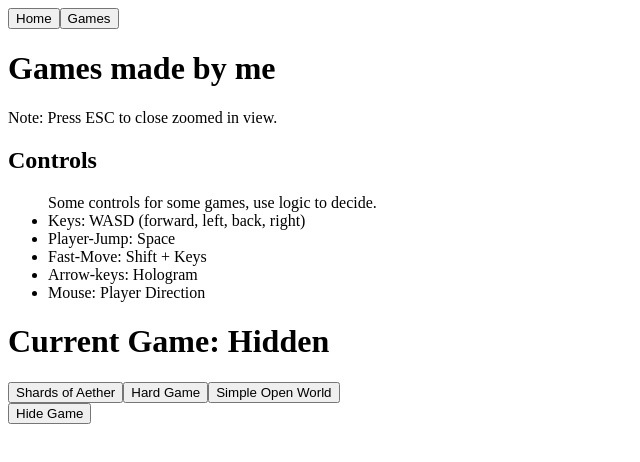
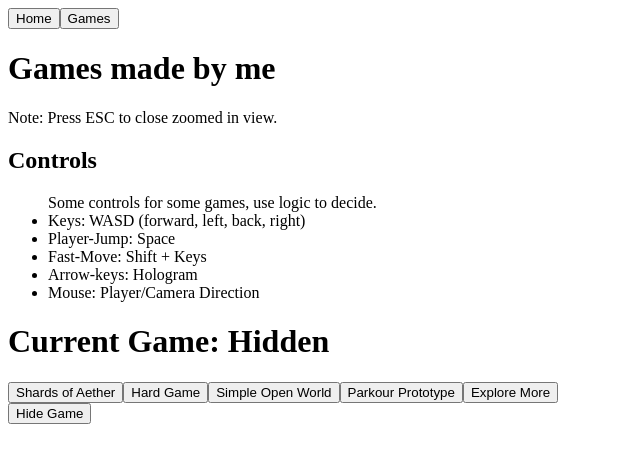
Before and after one commit to madhurrathod/Personal-Game-Dev-Website, a React (Vite) app in the folder website/: page / in a window 1280 px wide. Both pictures are taken after a click on the button "Games". Shown: the top 462 px of the page, without its empty margins (0-640 px from the left). Built offline with nearby package versions, Linux system fonts and the light colour scheme.

Commit message:
added other games button

```diff
--- a/website/src/components/games.jsx
+++ b/website/src/components/games.jsx
@@ -7,26 +7,35 @@ export const Games = ()=>{
     return (
         <>
         <h1>Current Game: {currentGame}</h1>
-        <button onClick={()=>{{
+        <button onClick={()=>{
             setCurrentGame("Shards of Aether")
             setShowGame(
             <iframe frameborder="0" src="https://itch.io/embed-upload/12200263?color=91d4fd" allowfullscreen="" width="640" height="380"><a href="https://madhurrathod.itch.io/shards-of-aether-webgl-build">Play Shards of Aether on itch.io</a></iframe>
             )
-            }}}>Shards of Aether</button>
+            }}>Shards of Aether</button>
 
-        <button onClick={()=>{{
+        <button onClick={()=>{
             setCurrentGame("Gravity Shift -Hologram")
             setShowGame(
             <iframe frameborder="0" src="https://itch.io/embed-upload/13535590?color=8bacd5" allowfullscreen="" width="640" height="380"><a href="https://madhurrathod.itch.io/gravity-flip-maze-runner">Play Gravity-Flip-Maze-Runner on itch.io</a></iframe>
             )
-        }}}>Hard Game</button>
+            }}>Hard Game</button>
 
-        <button onClick={()=>{{
+        <button onClick={()=>{
             setCurrentGame("Basic Open World")
             setShowGame(
             <iframe frameborder="0" src="https://itch.io/embed-upload/13180318?color=f8a1e4" allowfullscreen="" width="640" height="380"><a href="https://madhurrathod.itch.io/open-world-in-1-hr">Play Open World in 1hr on itch.io</a></iframe>
             )
-        }}}>Simple Open World</button>
+            }}>Simple Open World</button>
+
+        <button onClick={()=>{
+            setCurrentGame("Parkour Prototype")
+            setShowGame(
+            <iframe frameborder="0" src="https://itch.io/embed-upload/12912470?color=c0fca1" allowfullscreen="" width="640" height="380"><a href="https://madhurrathod.itch.io/parkour">Play Parkour-Prototype on itch.io</a></iframe>
+            )
+            }}>Parkour Prototype</button>
+
+        <a href="https://madhurrathod.itch.io/" target="_blank"><button>Explore More</button></a>
 
 
         <div>{showGame}</div>
@@ -34,7 +43,6 @@ export const Games = ()=>{
         <button onClick={()=>{
             setShowGame("")
             setCurrentGame("Hidden")
-            // change()
         }}>Hide Game</button>
         </>
 
--- a/website/src/projects.jsx
+++ b/website/src/projects.jsx
@@ -12,7 +12,7 @@ export const Projects = ()=>{
             <li>Player-Jump: Space</li>
             <li>Fast-Move: Shift + Keys</li>
             <li>Arrow-keys: Hologram</li>
-            <li>Mouse: Player Direction</li>
+            <li>Mouse: Player/Camera Direction</li>
         </ul>
 
 
```
